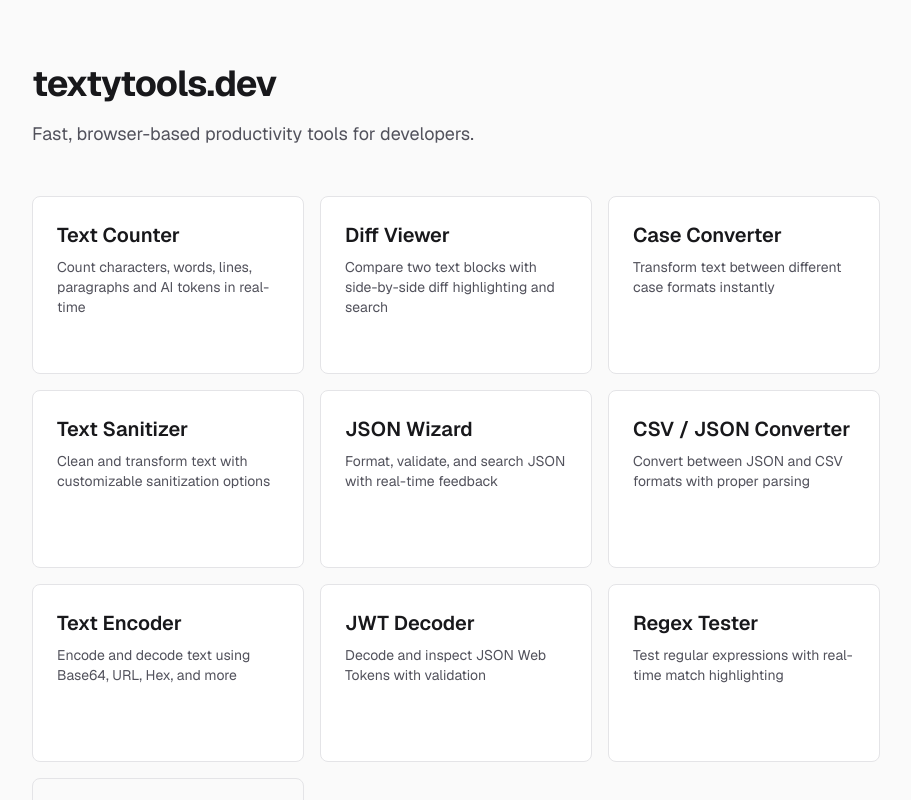
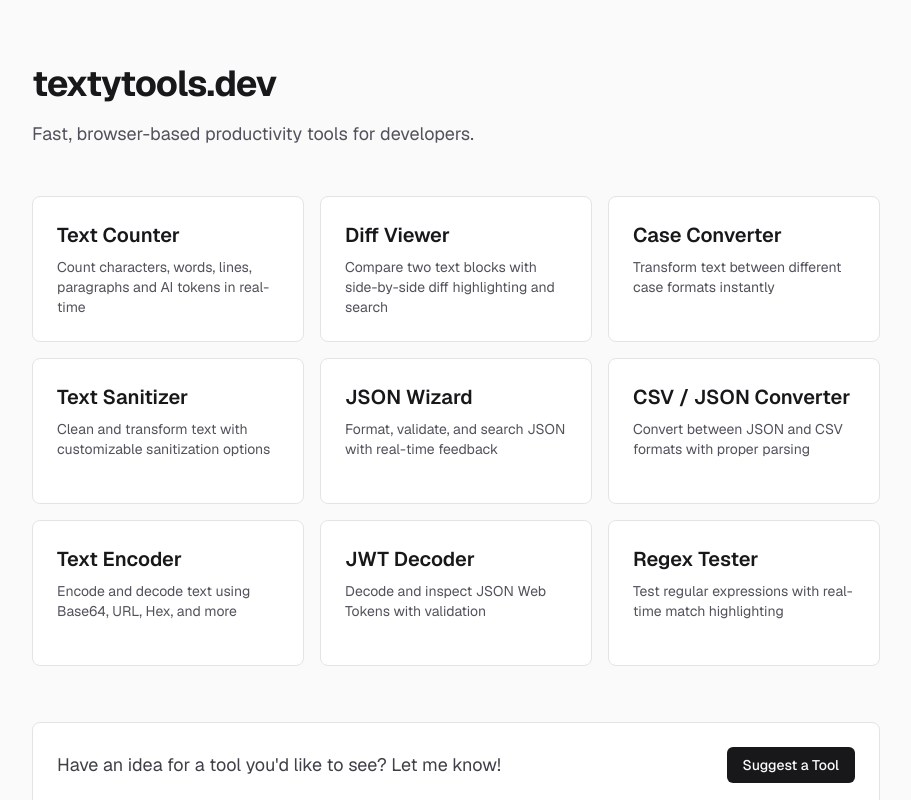
Before and after one commit to evanisnor/textytools, a Next.js app: page / in a window 1280 px wide. Shown: the top 800 px of the page, without its empty margins (184-1095 px from the left). Built offline with nearby package versions, Linux system fonts and the light colour scheme; no server answers.

Commit message:
main page changes when regex-tester is enabled

```diff
--- a/app/page.tsx
+++ b/app/page.tsx
@@ -161,6 +161,7 @@ export default function Home() {
               />
             )}
 
+            {!isRegexTesterEnabled() && (
               <ToolCard
                 title="&lt;Something New&gt;"
                 description="Have an idea for a tool you'd like to see? Let me know!"
@@ -171,7 +172,25 @@ export default function Home() {
                   Suggest a Tool
                 </div>
               </ToolCard>
+            )}
           </div>
+
+          {isRegexTesterEnabled() && (
+            <div className="mt-2">
+              <div className="rounded-lg border border-zinc-200 bg-white p-6 dark:border-zinc-800 dark:bg-zinc-900 flex flex-col md:flex-row items-center justify-between gap-4">
+                <p className="text-lg text-zinc-700 dark:text-zinc-300">
+                  Have an idea for a tool you&apos;d like to see? Let me know!
+                </p>
+
+                <button
+                  onClick={() => setIsFeedbackOpen(true)}
+                  className="px-4 py-2 text-sm bg-zinc-900 dark:bg-zinc-50 text-zinc-50 dark:text-zinc-900 rounded-md font-medium cursor-pointer hover:opacity-80 transition"
+                >
+                  Suggest a Tool
+                </button>
+              </div>
+            </div>
+          )}
         </main>
       </div>
 
```
Lines whose indentation alone changed are shown as unchanged.
